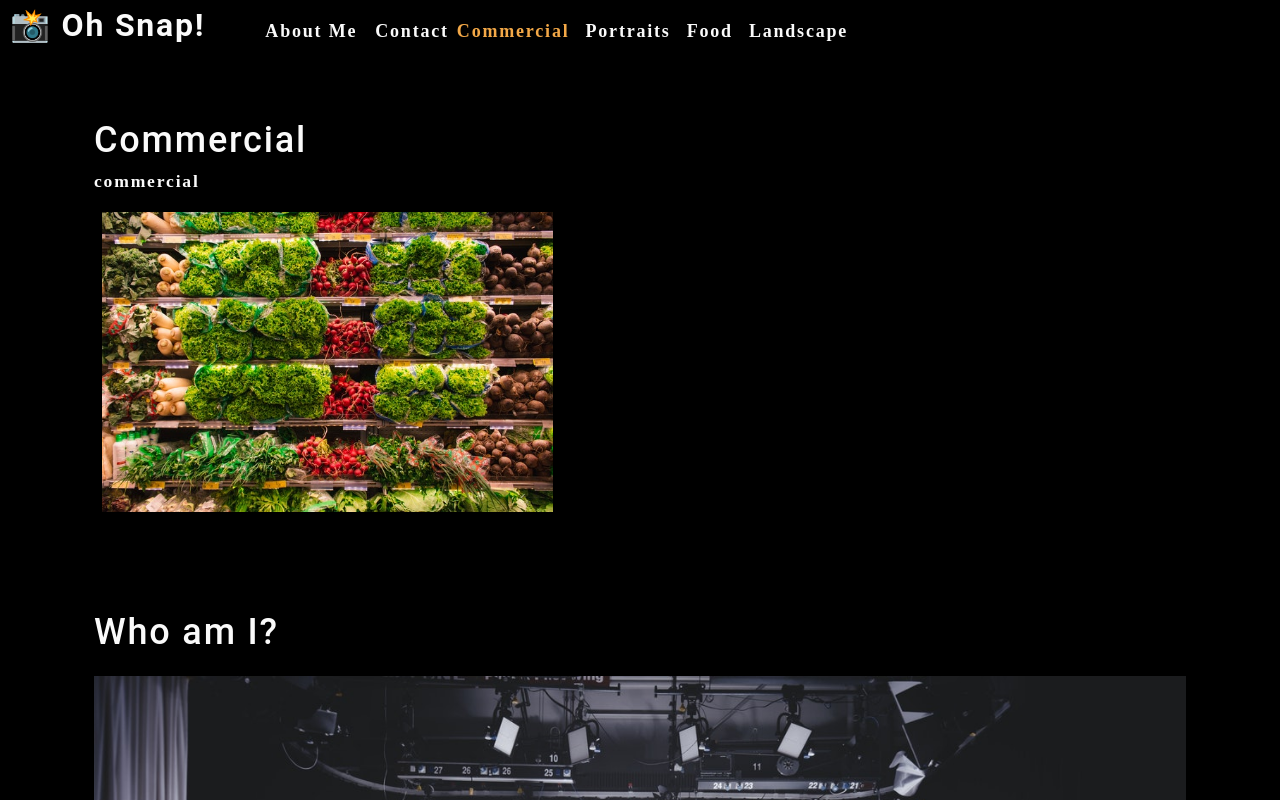
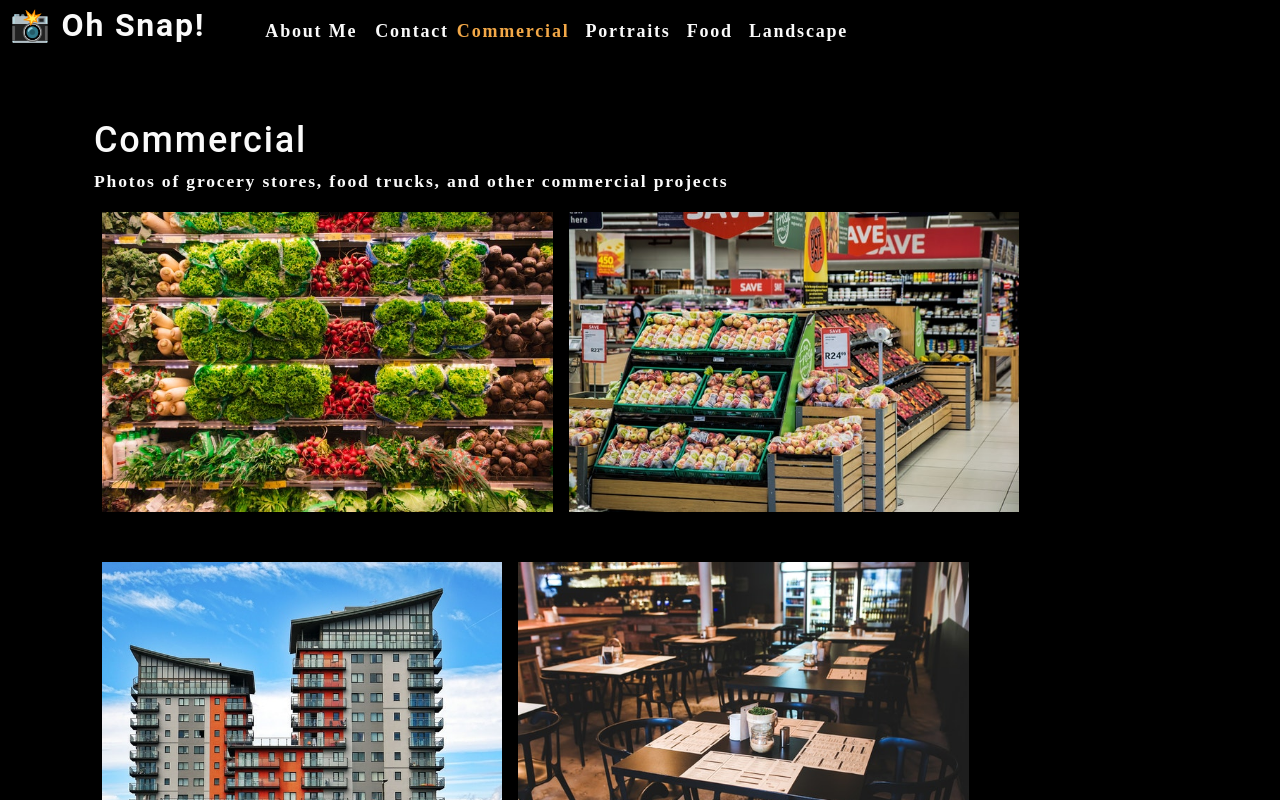
Before and after one commit to campbefs/photo-port, a React (Create React App) app: page / in a window 1280 px wide. Shown: the top 800 px of the page. Built offline with nearby package versions, Linux system fonts and the light colour scheme.

Commit message:
fixed gallery

```diff
--- a/src/App.js
+++ b/src/App.js
@@ -25,7 +25,9 @@ function App() {
       ></Nav>
       <main>
         <div>
-          <Gallery></Gallery>
+          <Gallery
+            currentCategory={currentCategory}
+          ></Gallery>
           <About></About>
         </div>
       </main>
--- a/src/components/Gallery/index.js
+++ b/src/components/Gallery/index.js
@@ -1,24 +1,16 @@
 import React from 'react';
 import { capitalizeFirstLetter } from '../../utils/helpers';
-import photo from "../../assets/small/commercial/0.jpg";
+import PhotoList from '../PhotoList';
 
-function Gallery() {
+function Gallery({currentCategory}) {
 
-  const currentCategory = {
-    name: "commercial",
-    description: "Photos of grocery stores, food trucks, and other commercial projects",
-  };
+  const { name, description } = currentCategory;
+
   return (
     <section>
-      <h1>{capitalizeFirstLetter(currentCategory.name)}</h1>
-      <p>{currentCategory.name}</p>
-      <div>
-        <img
-          src={photo}
-          alt="Commercial Example"
-          className="img-thumbnail mx-1"
-        />
-      </div>
+      <h1 data-testid="h1tag">{capitalizeFirstLetter(name)}</h1>
+      <p>{description}</p>
+      <PhotoList category={name}/>
     </section>
   );
 }
--- /dev/null
+++ b/src/components/PhotoList/index.js
@@ -0,0 +1,171 @@
+import React, { useState } from 'react';
+// import Modal from '../Modal';
+
+import commercial_0 from '../../assets/small/commercial/0.jpg';
+import commercial_1 from '../../assets/small/commercial/1.jpg';
+import commercial_2 from '../../assets/small/commercial/2.jpg';
+import commercial_3 from '../../assets/small/commercial/3.jpg';
+import commercial_4 from '../../assets/small/commercial/4.jpg';
+
+import food_0 from '../../assets/small/food/0.jpg';
+import food_1 from '../../assets/small/food/1.jpg';
+import food_2 from '../../assets/small/food/2.jpg';
+import food_3 from '../../assets/small/food/3.jpg';
+import food_4 from '../../assets/small/food/4.jpg';
+
+import landscape_0 from '../../assets/small/landscape/0.jpg';
+import landscape_1 from '../../assets/small/landscape/1.jpg';
+import landscape_2 from '../../assets/small/landscape/2.jpg';
+import landscape_3 from '../../assets/small/landscape/3.jpg';
+import landscape_4 from '../../assets/small/landscape/4.jpg';
+
+import portraits_0 from '../../assets/small/portraits/0.jpg';
+import portraits_1 from '../../assets/small/portraits/1.jpg';
+import portraits_2 from '../../assets/small/portraits/2.jpg';
+import portraits_3 from '../../assets/small/portraits/3.jpg';
+
+const album = {
+  commercial_0,
+  commercial_1,
+  commercial_2,
+  commercial_3,
+  commercial_4,
+
+  food_0,
+  food_1,
+  food_2,
+  food_3,
+  food_4,
+
+  landscape_0,
+  landscape_1,
+  landscape_2,
+  landscape_3,
+  landscape_4,
+
+  portraits_0,
+  portraits_1,
+  portraits_2,
+  portraits_3
+}
+
+
+const PhotoList = ({ category }) => {
+
+  const [photos] = useState([
+    {
+      name: 'Grocery aisle',
+      category: 'commercial',
+      description: 'Lorem ipsum dolor sit amet, consectetur adipiscing elit. Nunc ultricie',
+    },
+    {
+      name: 'Grocery booth',
+      category: 'commercial',
+      description: 'Lorem ipsum dolor sit amet, consectetur adipiscing elit. Nunc ultricie',
+    },
+    {
+      name: 'Building exterior',
+      category: 'commercial',
+      description: 'Lorem ipsum dolor sit amet, consectetur adipiscing elit. Nunc ultricie',
+    },
+    {
+      name: 'Restaurant table',
+      category: 'commercial',
+      description: 'Lorem ipsum dolor sit amet, consectetur adipiscing elit. Nunc ultricie',
+    },
+    {
+      name: 'Cafe interior',
+      category: 'commercial',
+      description: 'Lorem ipsum dolor sit amet, consectetur adipiscing elit. Nunc ultricie',
+    },
+    {
+      name: 'Cat green eyes',
+      category: 'portraits',
+      description: 'Lorem ipsum dolor sit amet, consectetur adipiscing elit. Nunc ultricie',
+    },
+    {
+      name: 'Green parrot',
+      category: 'portraits',
+      description: 'Lorem ipsum dolor sit amet, consectetur adipiscing elit. Nunc ultricie',
+    },
+    {
+      name: 'Yellow macaw',
+      category: 'portraits',
+      description: 'Lorem ipsum dolor sit amet, consectetur adipiscing elit. Nunc ultricie',
+    },
+    {
+      name: 'Pug smile',
+      category: 'portraits',
+      description: 'Lorem ipsum dolor sit amet, consectetur adipiscing elit. Nunc ultricie',
+    },
+    {
+      name: 'Pancakes',
+      category: 'food',
+      description: 'Lorem ipsum dolor sit amet, consectetur adipiscing elit. Nunc ultricie',
+    },
+    {
+      name: 'Burrito',
+      category: 'food',
+      description: 'Lorem ipsum dolor sit amet, consectetur adipiscing elit. Nunc ultricie',
+    },
+    {
+      name: 'Scallop pasta',
+      category: 'food',
+      description: 'Lorem ipsum dolor sit amet, consectetur adipiscing elit. Nunc ultricie',
+    },
+    {
+      name: 'Burger',
+      category: 'food',
+      description: 'Lorem ipsum dolor sit amet, consectetur adipiscing elit. Nunc ultricie',
+    },
+    {
+      name: 'Fruit bowl',
+      category: 'food',
+      description: 'Lorem ipsum dolor sit amet, consectetur adipiscing elit. Nunc ultricie',
+    },
+    {
+      name: 'Green river',
+      category: 'landscape',
+      description: 'Lorem ipsum dolor sit amet, consectetur adipiscing elit. Nunc ultricie',
+    },
+    {
+      name: 'Docks',
+      category: 'landscape',
+      description: 'Lorem ipsum dolor sit amet, consectetur adipiscing elit. Nunc ultricie',
+    },
+    {
+      name: 'Panoramic village by sea',
+      category: 'landscape',
+      description: 'Lorem ipsum dolor sit amet, consectetur adipiscing elit. Nunc ultricie',
+    },
+    {
+      name: 'Domestic landscape',
+      category: 'landscape',
+      description: 'Lorem ipsum dolor sit amet, consectetur adipiscing elit. Nunc ultricie',
+    },
+    {
+      name: 'Park bench',
+      category: 'landscape',
+      description: 'Lorem ipsum dolor sit amet, consectetur adipiscing elit. Nunc ultricie',
+    },
+  ]);
+
+  const currentPhotos = photos.filter((photo) => photo.category === category);
+
+  return (
+    <div>
+      <div className="flex-row">
+        {currentPhotos.map((image, i) => (
+          <img
+            src={album[`${category}_${i}`]}
+            alt={image.name}
+            className="img-thumbnail mx-1"
+            key={image.name}
+          />
+        ))}
+      </div>
+    </div>
+  );
+};
+
+export default PhotoList;
```
